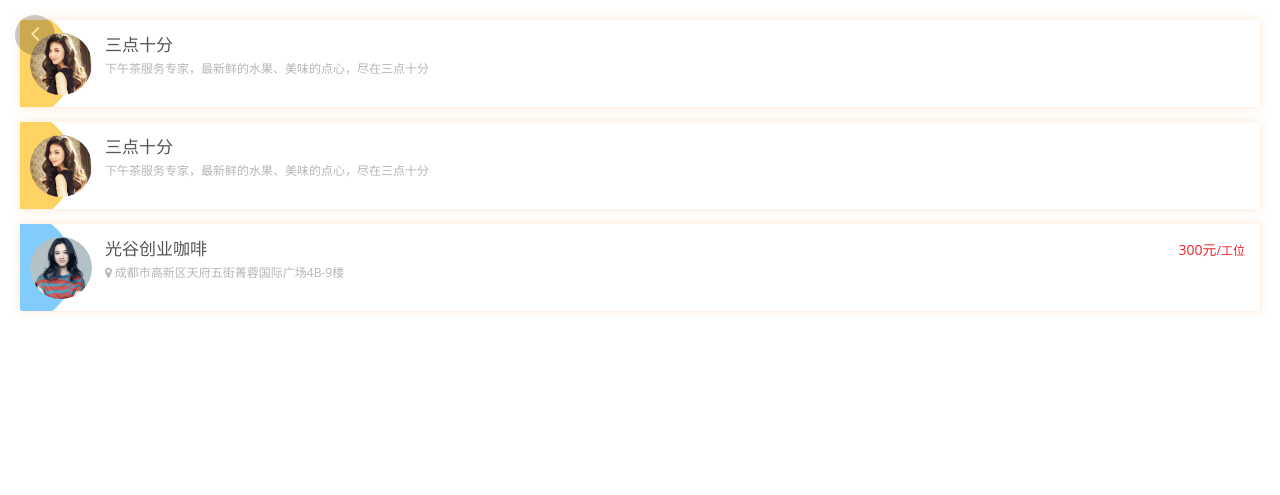
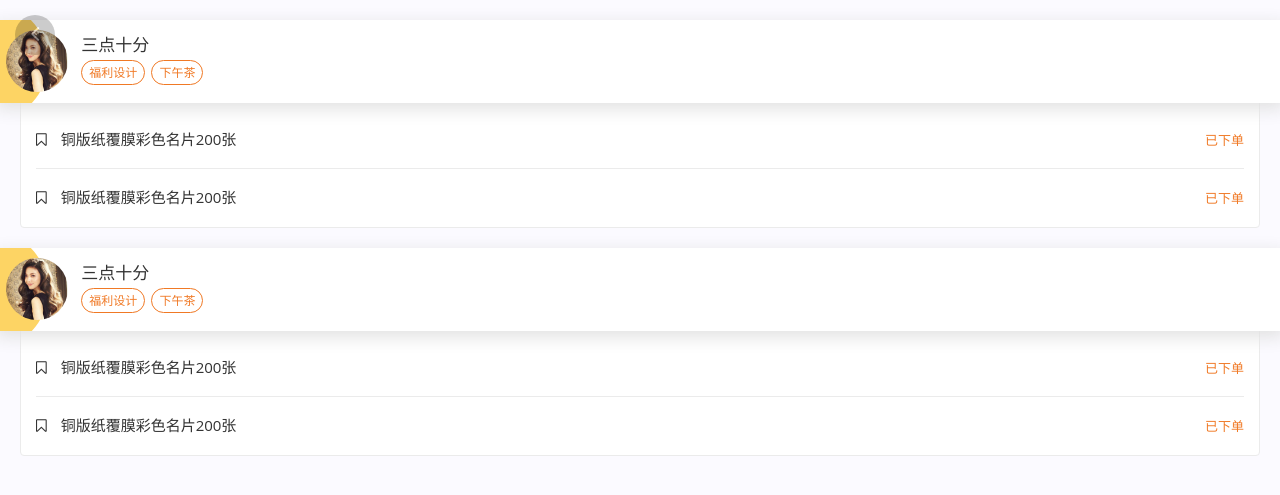
Before and after one commit to lantianlz/xcqifu, a Django app: template www/templates/mobile/account/booking.html in a window 1280 px wide. Shown: the top 495 px of the page. Run offline with Django 3.2, Linux system fonts and the light colour scheme; the template is opened without the code that fills it, so the values that code supplies are empty; some libraries are stand-ins or nearby versions.

Commit message:
我的预约页面

```diff
--- a/www/service/interface.py
+++ b/www/service/interface.py
@@ -70,6 +70,12 @@ class KindBase(object):
 
         return data
 
+    def get_kind_by_id(self, kind_id):
+        try:
+            return Kind.objects.get(id=kind_id)
+        except Service.DoesNotExist:
+            return ''
+
 
 class ServiceBase(object):
 
--- a/www/service/views.py
+++ b/www/service/views.py
@@ -30,6 +30,9 @@ def index(request, template_name='mobile/index.html'):
 
 
 def service_list(request, kind_id, template_name='mobile/service/service_list.html'):
+
+    kind = kb.get_kind_by_id(kind_id)
+
     _services = sb.get_service_by_kind(kind_id)
     services = []
     for i in range(_services.count()):
@@ -39,6 +42,9 @@ def service_list(request, kind_id, template_name='mobile/service/service_list.ht
 
     last_delay = 0.2 + len(services)*0.1
 
+    # 如果服务商数量少于2显示 即将开放
+    show_comingsoon = True if len(services)<=2 else False
+
     return render_to_response(template_name, locals(), context_instance=RequestContext(request))
 
 
--- a/www/templates/mobile/account/booking.html
+++ b/www/templates/mobile/account/booking.html
@@ -3,15 +3,31 @@
 {% block css %}
 <link rel="stylesheet" type="text/css" href="{{MEDIA_URL}}css/animate/animate.min.css">
 <style type="text/css">
+    body{
+        background-color: #fbfaff;
+    }
+    .list-group{
+        border: 1px solid #ebebeb;
+        border-radius: 4px;
+        position: relative;
+        padding-top: 90px;
+        background-color: #fff;
+    }
     .list-group-item{
-        box-shadow: #ffe5cf 0px 0px 11px;
+        /*box-shadow: #ffe5cf 0px 0px 11px;*/
         border: 0;
+        border-top: 1px solid #ebebeb;
+        margin-bottom: 0;
+        padding-top: 18px;
+        padding-bottom: 18px;
     }
-    .list-group-item:last-child {
+    .list-group-item:last-child{
+
         border-bottom-right-radius: 2px;
         border-bottom-left-radius: 2px;
     }
-    .list-group-item:first-child {
+    .list-group-item:first-child{
+        border-top: 0;
         border-top-left-radius: 2px;
         border-top-right-radius: 2px;
     }
@@ -21,16 +37,41 @@
         border-radius: 50%;
         position: absolute;
         left: 10px;
-        top: 3px;
+        top: 10px;
     }
     .bg-curtain{
         background-color: #fdd464;
-        height: 110px;
-        width: 110px;
+        height: 120px;
+        width: 120px;
         border-radius: 50%;
         position: absolute;
-        left: -57px;
-        top: -21px;
+        left: -68px;
+        top: -18px;
+    }
+    .service{
+        padding-left: 70px;
+        padding-right: 10px;
+        padding-top: 3px;
+        padding-bottom: 3px;
+        position: absolute;
+        left: -2%;
+        width: 104%;
+        top: -1px;
+        background-color: #ffffff;
+        overflow: hidden;
+        box-shadow: 0px 5px 18px 1px #e1e1e1;
+        border-radius: 2px;
+    }
+    .tag{
+        border-radius: 15px;
+        padding: 3px 7px;
+        color: #f07925;
+        border: 1px solid #f07925;
+        font-size: 12px;
+        margin-right: 3px;
+        display: inline-block;
+        /*-webkit-transform: scale(0.8);*/
+                /*transform: scale(0.8);*/
     }
 </style>
 {% endblock %}
@@ -45,37 +86,69 @@
 
 {% block container %}
 <div class="row ml-0 mr-0 pt-20">
-    <ul class="list-group col-xs-12 pl-20 pr-20">
-        <a href="/service/1" class="list-group-item col-xs-12 pr-0 pl-0 over-flow-hide mb-15">
-            <div class="col-xs-12 pl-70 pr-10 pt-3 pb-3 pr h67">
+    <div class="col-xs-12 pl-20 pr-20">
+        <ul class="list-group col-xs-12 pl-15 pr-15">
+            <li class="list-group-item col-xs-12 pr-0 pl-0">
+                <div class="col-xs-12 pl-0 pr-0 f15">
+                    <div class="col-xs-10 pl-0 pr-0">
+                        <i class="fa fa-bookmark-o"></i>
+                        <span class="pl-10">铜版纸覆膜彩色名片200张</span>
+                    </div>
+                    <div class="col-xs-2 text-right pl-0 pr-0 pt-2 co-f07925 f13">已下单</div>
+                </div>
+            </li>
+            <li class="list-group-item col-xs-12 pr-0 pl-0">
+                <div class="col-xs-12 pl-0 pr-0 f15">
+                    <div class="col-xs-10 pl-0 pr-0">
+                        <i class="fa fa-bookmark-o"></i>
+                        <span class="pl-10">铜版纸覆膜彩色名片200张</span>
+                    </div>
+                    <div class="col-xs-2 text-right pl-0 pr-0 pt-2 co-f07925 f13">已下单</div>
+                </div>
+            </li>
+
+            <div class="col-xs-12 service">
                 <span class="bg-curtain"></span>
                 <img class="avatar" src="{{MEDIA_URL}}img/service/avatar-1.jpg">
-                <div class="col-xs-12 f17 pr-5">三点十分</div>
-                <div class="col-xs-12 f12 co-b6b6b6 pt-3 pr-5">下午茶服务专家，最新鲜的水果、美味的点心，尽在三点十分</div>
+                <div class="col-xs-12 f17 pr-5 pt-10">三点十分</div>
+                <div class="col-xs-12 f12 co-b6b6b6 pt-3 pr-5 pb-15">
+                    <span class="tag">福利设计</span>
+                    <span class="tag">下午茶</span>
+                </div>
             </div>
-        </a>
-        <a href="/service/1" class="list-group-item col-xs-12 pr-0 pl-0 over-flow-hide mb-15">
-            <div class="col-xs-12 pl-70 pr-10 pt-3 pb-3 pr h67">
+        </ul>
+
+        <ul class="list-group col-xs-12 pl-15 pr-15">
+            <li class="list-group-item col-xs-12 pr-0 pl-0">
+                <div class="col-xs-12 pl-0 pr-0 f15">
+                    <div class="col-xs-10 pl-0 pr-0">
+                        <i class="fa fa-bookmark-o"></i>
+                        <span class="pl-10">铜版纸覆膜彩色名片200张</span>
+                    </div>
+                    <div class="col-xs-2 text-right pl-0 pr-0 pt-2 co-f07925 f13">已下单</div>
+                </div>
+            </li>
+            <li class="list-group-item col-xs-12 pr-0 pl-0">
+                <div class="col-xs-12 pl-0 pr-0 f15">
+                    <div class="col-xs-10 pl-0 pr-0">
+                        <i class="fa fa-bookmark-o"></i>
+                        <span class="pl-10">铜版纸覆膜彩色名片200张</span>
+                    </div>
+                    <div class="col-xs-2 text-right pl-0 pr-0 pt-2 co-f07925 f13">已下单</div>
+                </div>
+            </li>
+
+            <div class="col-xs-12 service">
                 <span class="bg-curtain"></span>
                 <img class="avatar" src="{{MEDIA_URL}}img/service/avatar-1.jpg">
-                <div class="col-xs-12 f17 pr-5">三点十分</div>
-                <div class="col-xs-12 f12 co-b6b6b6 pt-3 pr-5">下午茶服务专家，最新鲜的水果、美味的点心，尽在三点十分</div>
-            </div>
-        </a>
-        <a href="/service/1" class="list-group-item col-xs-12 pr-0 pl-0 over-flow-hide mb-15">
-            <div class="col-xs-12 pl-70 pr-10  pt-3 pb-3 pr h67">
-                <span class="bg-curtain" style="background-color:#82ccfd;"></span>
-                <img class="avatar" src="{{MEDIA_URL}}img/service/avatar-2.jpg">
-                <div class="col-xs-12 f17 pr-5">
-                    <span>光谷创业咖啡</span>
-                    <span class="pull-right co-ea232a f14 pt-3">300元<span class="f12">/工位</span></span>
-                </div>
-                <div class="col-xs-12 f12 co-b6b6b6 pt-3 pr-5">
-                    <i class="fa fa-map-marker pr-3"></i>成都市高新区天府五街菁蓉国际广场4B-9楼
+                <div class="col-xs-12 f17 pr-5 pt-10">三点十分</div>
+                <div class="col-xs-12 f12 co-b6b6b6 pt-3 pr-5 pb-15">
+                    <span class="tag">福利设计</span>
+                    <span class="tag">下午茶</span>
                 </div>
             </div>
-        </a>
-    </ul>
+        </ul>
+    </div>
 </div>
 {% endblock %}
 
```
Also changed, not shown: www/templates/mobile/service/service_list.html (+48 -1 lines).
